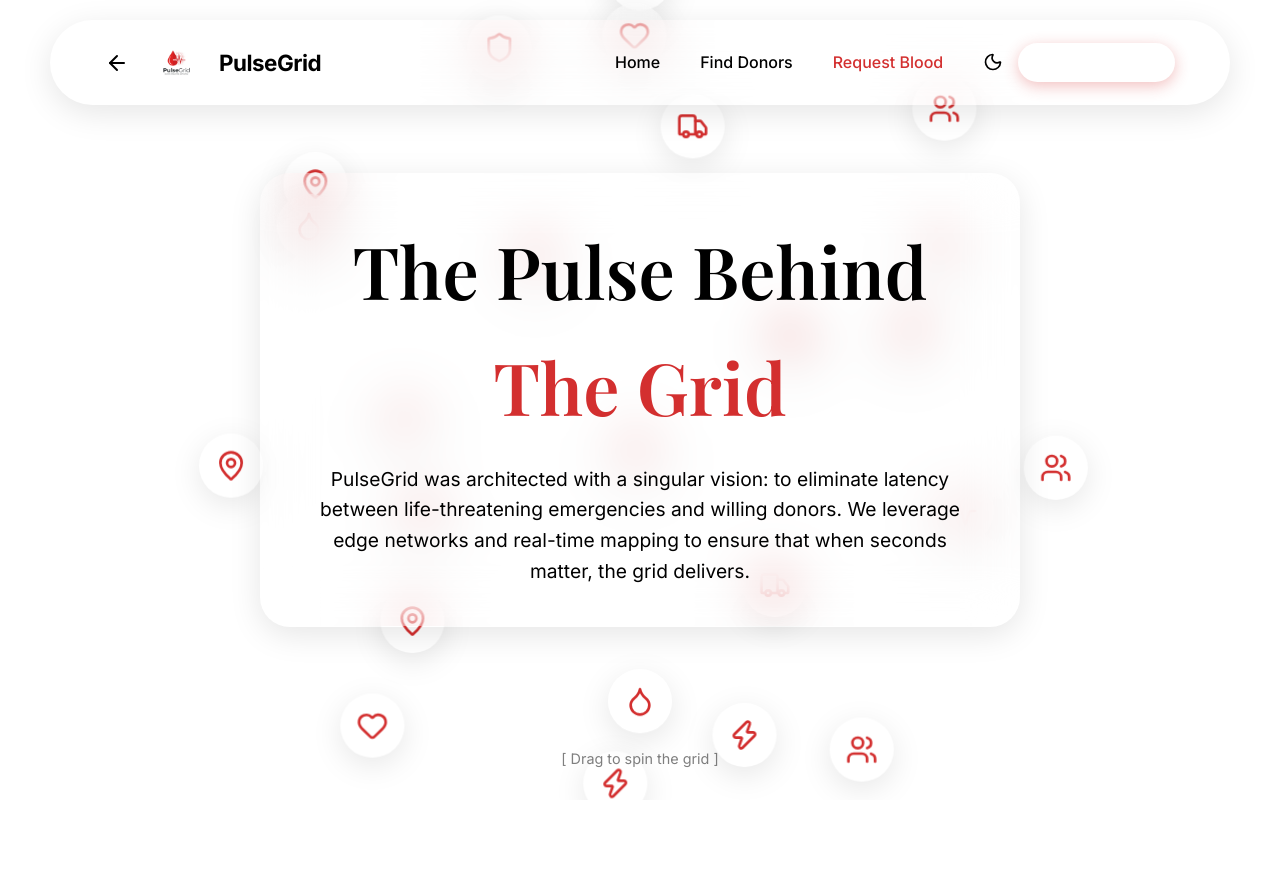
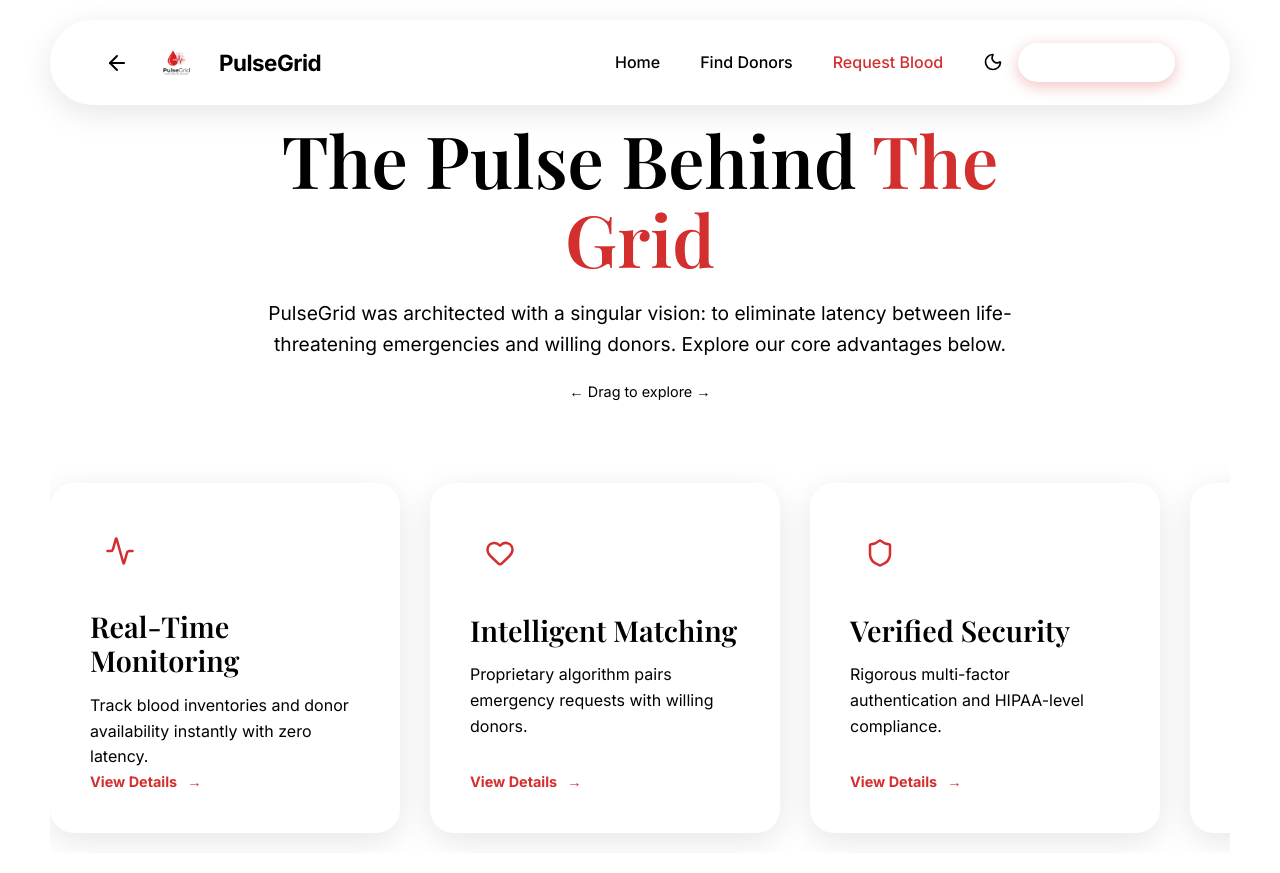
Before and after one commit to Abhinavms1/pulsegrid, a Next.js app: page /about in a window 1280 px wide. Before the commit the page ends 800 px from the top, so only its background shows below. Built offline with nearby package versions, Linux system fonts and the light colour scheme; a web font is replaced by a local one.

Commit message:
feat: replace 3d sphere with draggable carousel, update impact image, refine dark theme

```diff
--- a/src/app/about/page.js
+++ b/src/app/about/page.js
@@ -1,141 +1,111 @@
 "use client";
 
-import { useMemo, useRef } from 'react';
+import { useRef, useEffect, useState } from 'react';
 import { motion } from 'framer-motion';
-import { Canvas, useFrame } from '@react-three/fiber';
-import { OrbitControls, Html } from '@react-three/drei';
+import { useRouter } from 'next/navigation';
 import { Activity, Heart, Shield, Users, MapPin, Truck, Zap, Droplet } from 'lucide-react';
 
 const FEATURE_DATA = [
-  { icon: Activity, slug: 'real-time-monitoring' },
-  { icon: Heart, slug: 'donor-matching' },
-  { icon: Shield, slug: 'verified-security' },
-  { icon: Users, slug: 'community-network' },
-  { icon: MapPin, slug: 'geolocation-routing' },
-  { icon: Truck, slug: 'emergency-logistics' },
-  { icon: Zap, slug: 'instant-alerts' },
-  { icon: Droplet, slug: 'inventory-tracking' }
+  { icon: Activity, slug: 'real-time-monitoring', title: 'Real-Time Monitoring', desc: 'Track blood inventories and donor availability instantly with zero latency.' },
+  { icon: Heart, slug: 'donor-matching', title: 'Intelligent Matching', desc: 'Proprietary algorithm pairs emergency requests with willing donors.' },
+  { icon: Shield, slug: 'verified-security', title: 'Verified Security', desc: 'Rigorous multi-factor authentication and HIPAA-level compliance.' },
+  { icon: Users, slug: 'community-network', title: 'Community Network', desc: 'A scalable emergency response team of thousands of willing heroes.' },
+  { icon: MapPin, slug: 'geolocation-routing', title: 'Geolocation Routing', desc: 'Ping donors and facilities based on exact travel time and traffic.' },
+  { icon: Truck, slug: 'emergency-logistics', title: 'Emergency Logistics', desc: 'Orchestrating the complete supply chain from request to arrival.' },
+  { icon: Zap, slug: 'instant-alerts', title: 'Instant Push Alerts', desc: 'Immediate push notifications bypassing traditional email latency.' },
+  { icon: Droplet, slug: 'inventory-tracking', title: 'Inventory Tracking', desc: 'Automatically track expiration dates, volume levels, and components.' }
 ];
 
-function IconSphere() {
-  const group = useRef();
+export default function AboutPage() {
+  const carouselRef = useRef(null);
+  const [width, setWidth] = useState(0);
+  const router = useRouter();
 
-  // Create points on a sphere using Fibonacci lattice
-  const points = useMemo(() => {
-    const N = 24; // Less points for a cleaner look
-    const pts = [];
-    const phi = Math.PI * (3 - Math.sqrt(5)); // golden angle
-
-    for (let i = 0; i < N; i++) {
-      const y = 1 - (i / (N - 1)) * 2;
-      const radius = Math.sqrt(1 - y * y);
-      const theta = phi * i;
-
-      const x = Math.cos(theta) * radius;
-      const z = Math.sin(theta) * radius;
-
-      pts.push({
-        position: [x * 4, y * 4, z * 4],
-        feature: FEATURE_DATA[i % FEATURE_DATA.length]
-      });
+  useEffect(() => {
+    if (carouselRef.current) {
+      setWidth(carouselRef.current.scrollWidth - carouselRef.current.offsetWidth);
     }
-    return pts;
   }, []);
 
-  useFrame((state, delta) => {
-    if (group.current) {
-      group.current.rotation.y += delta * 0.15;
-      group.current.rotation.x += delta * 0.08;
-    }
-  });
+  return (
+    <main style={{ position: 'relative', width: '100vw', minHeight: '100vh', overflow: 'hidden', background: 'var(--bg-primary)', display: 'flex', flexDirection: 'column' }}>
 
-  return (
-    <group ref={group}>
-      {points.map((p, i) => {
-        const IconComponent = p.feature.icon;
-        return (
-          <Html
-            key={i}
-            position={p.position}
-            center
-            zIndexRange={[100, 0]}
-          >
-            <a
-              href={`/features/${p.feature.slug}`}
-              draggable={false}
-              onDragStart={(e) => e.preventDefault()}
-              style={{
-                display: 'flex',
-                color: 'var(--primary-red)',
-                background: 'var(--glass-bg)',
-                backdropFilter: 'blur(10px)',
-                padding: '16px',
-                borderRadius: '50%',
-                border: '1px solid var(--glass-border)',
-                boxShadow: '0 8px 32px rgba(0,0,0,0.1)',
-                cursor: 'pointer',
-                transition: 'transform 0.2s, background 0.2s',
-                textDecoration: 'none',
-                userSelect: 'none'
-              }}
-              onMouseEnter={(e) => {
-                e.currentTarget.style.transform = 'scale(1.2)';
-                e.currentTarget.style.background = 'var(--bg-secondary)';
-              }}
-              onMouseLeave={(e) => {
-                e.currentTarget.style.transform = 'scale(1)';
-                e.currentTarget.style.background = 'var(--glass-bg)';
-              }}
-            >
-              <IconComponent size={32} />
-            </a>
-          </Html>
-        );
-      })}
-    </group>
-  );
-}
+      {/* Decorative Background */}
+      <div style={{ position: 'absolute', top: 0, left: 0, right: 0, bottom: 0, opacity: 0.3, background: 'radial-gradient(circle at center, var(--bg-secondary) 0%, var(--bg-primary) 70%)', zIndex: 0 }} />
 
-export default function AboutPage() {
-  return (
-    <main style={{ position: 'relative', width: '100vw', height: '100vh', overflow: 'hidden', background: 'var(--bg-primary)' }}>
-      {/* 3D Interactive Sphere Canvas */}
-      <div style={{ position: 'absolute', top: 0, left: 0, width: '100%', height: '100%', zIndex: 0 }}>
-        <Canvas camera={{ position: [0, 0, 10], fov: 45 }}>
-          <ambientLight intensity={0.5} />
-          <IconSphere />
-          <OrbitControls enableZoom={false} enablePan={false} />
-        </Canvas>
-      </div>
-
-      {/* Interactive Content Overlay */}
-      <div style={{ position: 'relative', zIndex: 1, display: 'flex', flexDirection: 'column', justifyContent: 'center', alignItems: 'center', height: '100%', pointerEvents: 'none' }}>
+      {/* Header Section */}
+      <div style={{ position: 'relative', zIndex: 1, padding: '120px 50px 40px', textAlign: 'center' }}>
         <motion.div
           initial={{ opacity: 0, y: 30 }}
           animate={{ opacity: 1, y: 0 }}
-          transition={{ duration: 1.2, delay: 0.5, ease: "easeOut" }}
-          style={{ textAlign: 'center', maxWidth: '800px', padding: '0 20px', pointerEvents: 'auto' }}
+          transition={{ duration: 1, ease: "easeOut" }}
+          style={{ maxWidth: '800px', margin: '0 auto' }}
         >
-          <div className="liquid-glass" style={{ padding: '40px', borderRadius: '30px' }}>
-            <h1 className="text-massive" style={{ fontSize: '4.5rem', marginBottom: '20px', color: 'var(--text-primary)' }}>
+          <h1 className="text-massive" style={{ fontSize: '4.5rem', marginBottom: '20px', color: 'var(--text-primary)', lineHeight: 1.1 }}>
             The Pulse Behind <span style={{ color: 'var(--primary-red)' }}>The Grid</span>
           </h1>
           <p style={{ fontSize: '1.2rem', color: 'var(--text-muted)' }}>
-              PulseGrid was architected with a singular vision: to eliminate latency between life-threatening emergencies and willing donors. We leverage edge networks and real-time mapping to ensure that when seconds matter, the grid delivers.
+            PulseGrid was architected with a singular vision: to eliminate latency between life-threatening emergencies and willing donors. Explore our core advantages below.
           </p>
+          <div style={{ marginTop: '20px', fontSize: '0.9rem', color: 'var(--text-muted)', display: 'flex', alignItems: 'center', justifyContent: 'center', gap: '10px' }}>
+            <span>← Drag to explore →</span>
           </div>
         </motion.div>
       </div>
 
-      {/* Instruction text for interactions */}
+      {/* Draggable Carousel */}
+      <div style={{ position: 'relative', zIndex: 1, padding: '20px 50px', flex: 1, display: 'flex', alignItems: 'center' }}>
+        <motion.div ref={carouselRef} style={{ cursor: 'grab', overflow: 'hidden', width: '100%' }} whileTap={{ cursor: 'grabbing' }}>
           <motion.div
-        initial={{ opacity: 0 }}
-        animate={{ opacity: 0.5 }}
-        transition={{ delay: 2, duration: 1 }}
-        style={{ position: 'absolute', bottom: '30px', width: '100%', textAlign: 'center', zIndex: 1, color: 'var(--text-muted)', fontSize: '0.9rem', pointerEvents: 'none' }}
+            drag="x"
+            dragConstraints={{ right: 0, left: -width }}
+            style={{ display: 'flex', gap: '30px', padding: '20px 0' }}
           >
-        [ Drag to spin the grid ]
+            {FEATURE_DATA.map((feature, index) => {
+              const Icon = feature.icon;
+              return (
+                <motion.div
+                  key={feature.slug}
+                  whileHover={{ scale: 1.02, y: -10 }}
+                  whileTap={{ scale: 0.98 }}
+                  initial={{ opacity: 0, x: 50 }}
+                  animate={{ opacity: 1, x: 0 }}
+                  transition={{ delay: index * 0.1, duration: 0.5 }}
+                  onClick={() => router.push(`/features/${feature.slug}`)}
+                  style={{
+                    minWidth: '350px',
+                    height: '350px',
+                    background: 'var(--glass-bg)',
+                    backdropFilter: 'blur(10px)',
+                    border: '1px solid var(--glass-border)',
+                    borderRadius: '24px',
+                    padding: '40px',
+                    display: 'flex',
+                    flexDirection: 'column',
+                    boxShadow: 'var(--glass-shadow)',
+                    userSelect: 'none'
+                  }}
+                >
+                  <div style={{ background: 'var(--bg-secondary)', width: '60px', height: '60px', borderRadius: '15px', display: 'flex', alignItems: 'center', justifyContent: 'center', marginBottom: '30px', border: '1px solid var(--glass-border)', color: 'var(--primary-red)' }}>
+                    <Icon size={30} />
+                  </div>
+                  <h3 className="text-massive" style={{ fontSize: '1.8rem', color: 'var(--text-primary)', marginBottom: '15px', lineHeight: 1.2 }}>
+                    {feature.title}
+                  </h3>
+                  <p style={{ color: 'var(--text-muted)', fontSize: '1rem', lineHeight: 1.6, flex: 1 }}>
+                    {feature.desc}
+                  </p>
+
+                  <div style={{ marginTop: 'auto', display: 'flex', alignItems: 'center', gap: '10px', color: 'var(--primary-red)', fontWeight: 'bold', fontSize: '0.9rem' }}>
+                    View Details <span>→</span>
+                  </div>
                 </motion.div>
+              );
+            })}
+          </motion.div>
+        </motion.div>
+      </div>
+
     </main>
   );
 }
--- a/src/app/globals.css
+++ b/src/app/globals.css
@@ -18,11 +18,11 @@
 }
 
 [data-theme='dark'] {
-  --bg-primary: #0B111A;
-  --bg-secondary: #121A26;
+  --bg-primary: #061224;
+  --bg-secondary: #0d1e38;
   --text-primary: #FAF9F6;
   --text-muted: #8E9BAE;
-  --glass-bg: rgba(11, 17, 26, 0.6);
+  --glass-bg: rgba(6, 18, 36, 0.6);
   --glass-border: rgba(255, 255, 255, 0.08);
 }
 
--- a/src/app/page.js
+++ b/src/app/page.js
@@ -124,7 +124,7 @@ export default function Home() {
 
               {/* Feature 2: Willing Donors */}
               <motion.div variants={itemVariant} className="photo-card" whileHover={{ y: -15, scale: 1.02 }} transition={{ type: 'spring', stiffness: 300 }} style={{ height: '450px', borderRadius: '24px', overflow: 'hidden', position: 'relative', boxShadow: '0 20px 40px rgba(0,0,0,0.1)' }}>
-                <img src="https://images.unsplash.com/photo-1519494026892-80bbd2d6fd0d?q=80&w=2053&auto=format&fit=crop" alt="Active Donors" style={{ width: '100%', height: '100%', objectFit: 'cover' }} />
+                <img src="https://images.unsplash.com/photo-1615461066841-6116e6e02410?q=80&w=2070&auto=format&fit=crop" alt="Active Donors" style={{ width: '100%', height: '100%', objectFit: 'cover' }} />
                 <div style={{ position: 'absolute', bottom: 0, left: 0, width: '100%', padding: '40px', background: 'linear-gradient(to top, rgba(11,17,26,0.95), transparent)' }}>
                   <h3 className="text-massive" style={{ fontSize: '2.5rem', color: '#ffffff', marginBottom: '5px' }}>12K Donors</h3>
                   <p style={{ fontSize: '1rem', color: 'rgba(255,255,255,0.8)' }}>Willing donors ready to assist in any district.</p>
```
Lines whose indentation alone changed are shown as unchanged.
